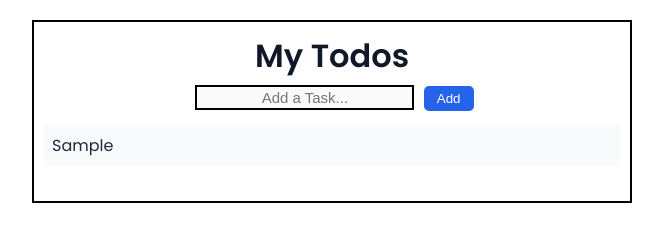
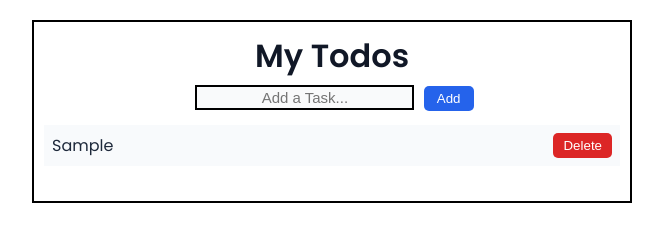
Before and after one commit to Itz-Lakshay/todo-app, a plain HTML site: page index.html in a window 1280 px wide. Both pictures are taken after typing "Sample" into the empty fields and a click on the button "Add". Shown: the whole page, without its empty margins (308-971 px from the left). Drawn offline with Linux system fonts and the light colour scheme.

Commit message:
Add delete todo and style it

```diff
--- a/script.js
+++ b/script.js
@@ -1,8 +1,12 @@
 const input = document.getElementById("todo-input")
 const addBtn = document.getElementById("add-btn")
 const list = document.getElementById("todo-list")
+let todos = []
 
-let todos = []
+function deleteTodo(id){
+    todos = todos.filter(e => e.id !== id)
+    renderTodos()
+}
 
 function renderTodos(){
     list.innerHTML = ""
@@ -13,6 +17,11 @@ function renderTodos(){
         span.textContent = e.text
         li.append(span)
         list.append(li)
+
+        const delBtn = document.createElement("button")
+        delBtn.textContent = "Delete"
+        li.append(delBtn)
+        delBtn.addEventListener("click",() => deleteTodo(e.id))
     });
 }
 
--- a/style.css
+++ b/style.css
@@ -49,6 +49,10 @@ h1{
     cursor: pointer;
 }
 
+#add-btn:hover{
+    background-color: #1951cb
+}
+
 #todo-list{
     display: flex;
     flex-direction: column;
@@ -67,9 +71,24 @@ h1{
     word-break:break-word;
     padding: 8px;
     margin-bottom: 5px;
+    align-items: center;
 }
 
 .done{
     text-decoration: line-through;
     color: #9ca3af;
 }
+
+#todo-list li button{
+    border: none;
+    border-radius: 5px;
+    color: white;
+    background-color: #DC2626;
+    padding: 5px 10px;
+    cursor: pointer;
+    margin-left: 5px;
+}
+
+#todo-list li button:hover{
+    background-color: #B91C1C;
+}
```
